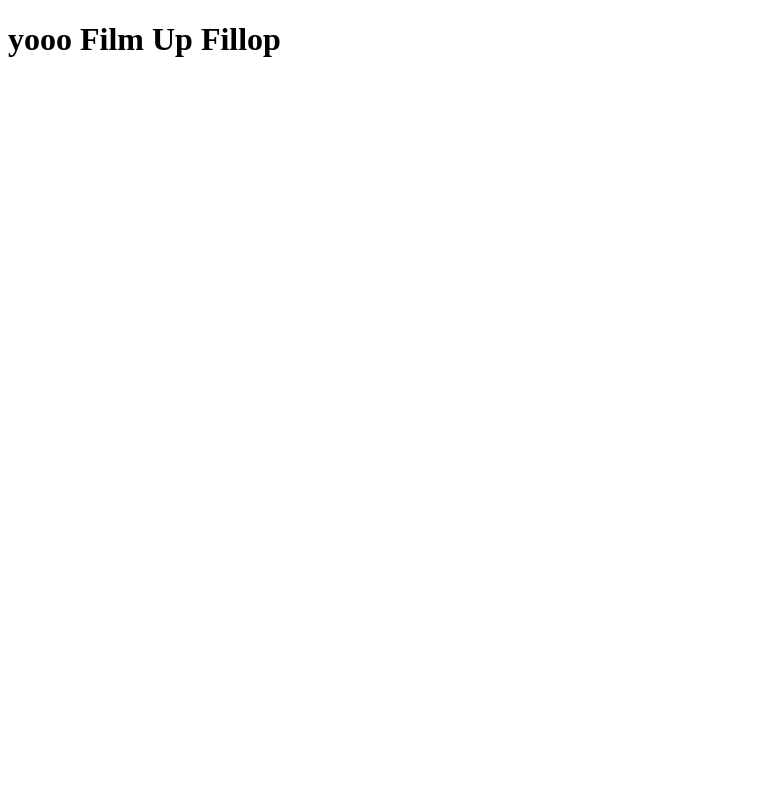
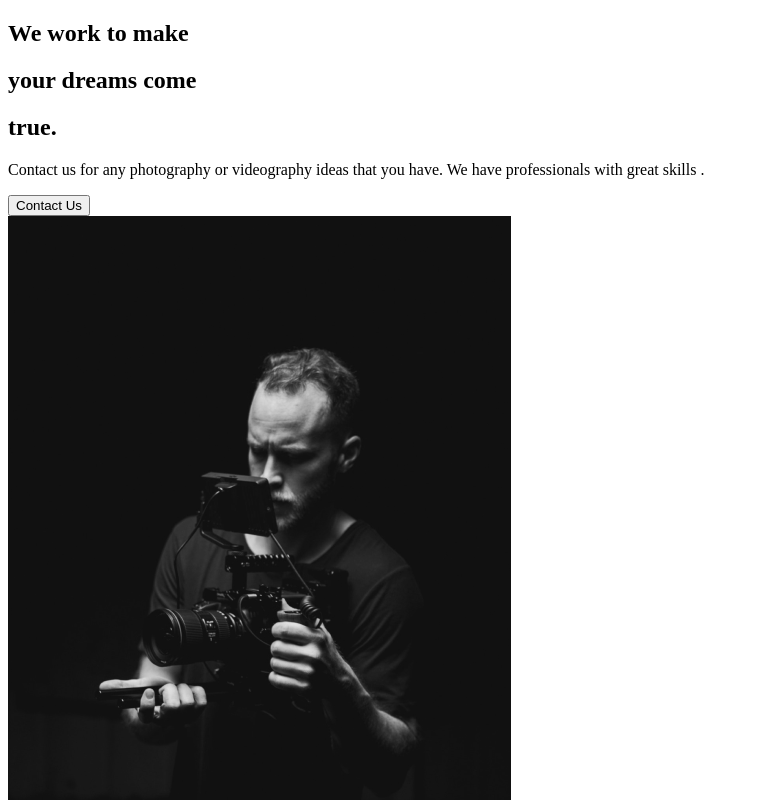
Before and after one commit to Brian-Magomere-Igadwa/capture-project, a React (Create React App) app: page / in a window 1280 px wide. Shown: the top 800 px of the page, without its empty margins (0-759 px from the left). Built offline with nearby package versions, Linux system fonts and the light colour scheme.

Commit message:
2. About Section

```diff
--- a/src/App.js
+++ b/src/App.js
@@ -1,7 +1,9 @@
+import React from "react";
+import AboutUs from "./pages/AboutUs";
 function App() {
   return (
     <div className="App">
-      <h1>yooo Film Up Fillop</h1>
+      <AboutUs />
     </div>
   );
 }
--- /dev/null
+++ b/src/components/AboutSection.js
@@ -0,0 +1,33 @@
+import React from "react";
+import home1 from "../img/home1.png";
+
+const AboutSection = () => {
+  return (
+    <div>
+      <div className="description">
+        <div className="title">
+          <div className="hide">
+            <h2>We work to make</h2>
+          </div>
+          <div className="hide">
+            <h2>
+              your <span>dreams</span> come
+            </h2>
+          </div>
+          <div className="hide">
+            <h2>true.</h2>
+          </div>
+        </div>
+        <p>
+          Contact us for any photography or videography ideas that you have. We
+          have professionals with great skills .
+        </p>
+        <button>Contact Us</button>
+      </div>
+      <div className="image">
+        <img src={home1} alt="Guy with a camera." />
+      </div>
+    </div>
+  );
+};
+export default AboutSection;
--- /dev/null
+++ b/src/pages/AboutUs.js
@@ -0,0 +1,7 @@
+import React from "react";
+import AboutSection from "../components/AboutSection";
+
+const AboutUs = () => {
+  return <AboutSection />;
+};
+export default AboutUs;
```
